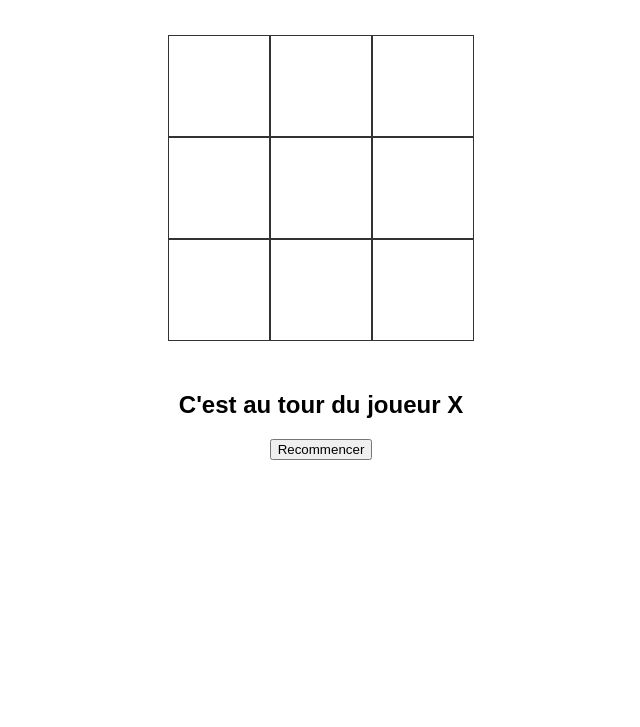
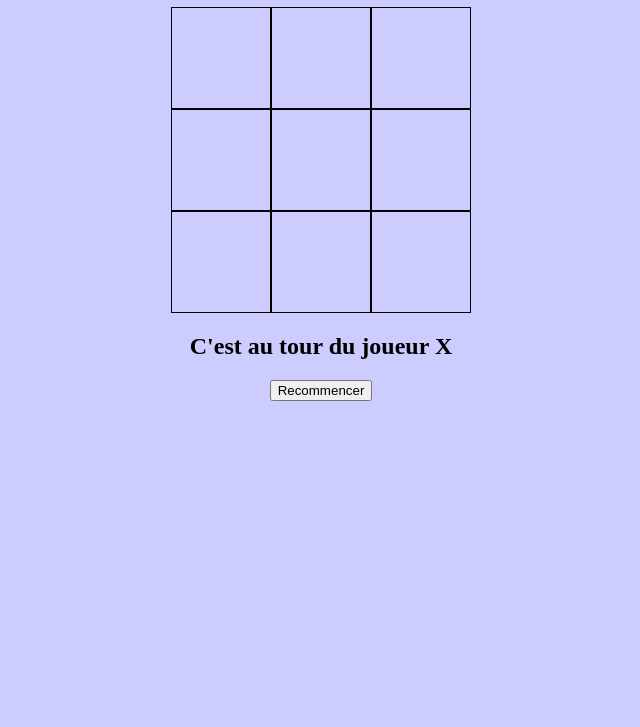
Before and after one commit to ghuysmans/maquillage, a plain HTML site: page index.html in a window 1280 px wide. Shown: the part 73-800 px from the top of the page, without its empty margins (319-959 px from the left). Drawn offline with Linux system fonts and the light colour scheme.

Commit message:
Petits changements CSS

```diff
--- a/css/styles.css
+++ b/css/styles.css
@@ -1,17 +1,21 @@
-body {
-    font-family: "Arial", sans-serif;
+body{
     text-align: center;
+	background-color: #CCCCFF;
 }
 
-#jeu {
+
+#jeu{
     display: grid;
-    grid-template-columns: repeat(3, auto);
-    width: 306px;
-    margin: 50px auto;
+    grid-template-columns: repeat(3, 1fr);
+    width: 300px;
+    margin: auto;
+	color: #6600CC;
 }
-.case {
+
+.case{
+    border: 1px solid black;
     height: 100px;
-    border: 1px solid #333333;
     line-height: 100px;
     font-size: 60px;
+
 }
```
